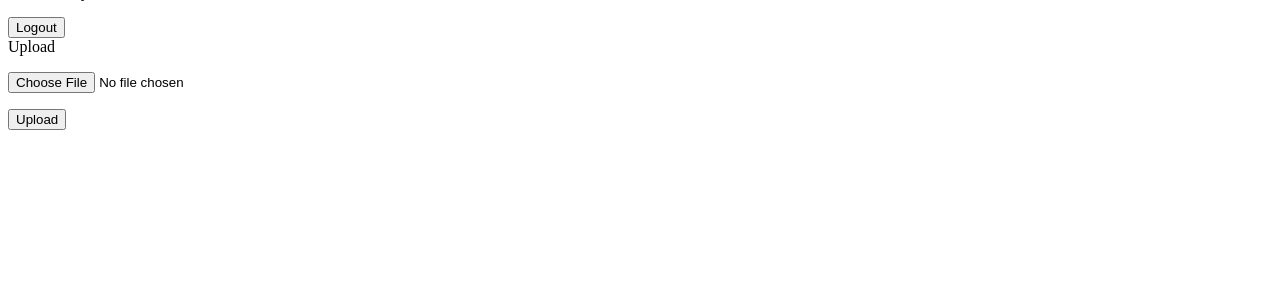
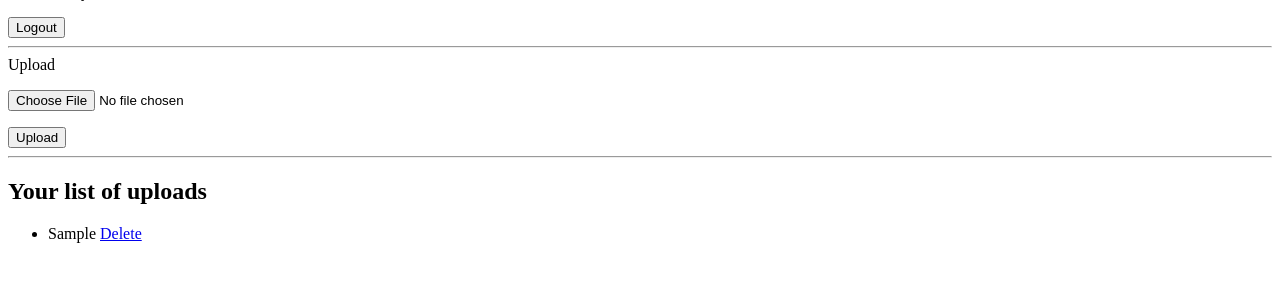
Before and after one commit to LizhangX/auto_belt_grader, a Django app: template apps/auto_belt_grader/templates/login_registration_app/success.html in a window 1280 px wide. Shown: the part 97-379 px from the top of the page. Run offline with Django 3.2, Linux system fonts and the light colour scheme; the template is opened without the code that fills it: values that come from a table or form of the project are taken from there, others are empty; data comes from the database, SQL or seed files in the repository; both versions use the stored data as it was after the commit; tables that the repository leaves empty hold one stand-in row (values such as "Sample post"); parts of the project's set-up code (start-up, migrations or seed data) failed here and were passed over.

Commit message:
added delete function for uploaded files

```diff
--- a/apps/auto_belt_grader/templates/login_registration_app/success.html
+++ b/apps/auto_belt_grader/templates/login_registration_app/success.html
@@ -10,7 +10,7 @@
         <h1>Success! Welcome, {{current_user.name}}!</h1>
         <p>Successfully {{request.session.status}} !</p>
         <a href="/logout"><button type="">Logout</button></a>
-
+        <hr>
         <form action="/upload" method="post" enctype="multipart/form-data">
             {% csrf_token %}
             <label>Upload</label>
@@ -19,5 +19,14 @@
             <p></p>
             <input type="submit" value="Upload">
         </form>
+        <hr>
+        <h2>Your list of uploads</h2>
+
+        {% for upload in uploads %}
+            <ul>
+                <li>{{ upload.upload.name }} <a href="/delete/{{ upload.id }}">Delete</a></li>
+            </ul>
+        {% endfor %}
+
     </body>
 </html>
--- a/apps/auto_belt_grader/urls.py
+++ b/apps/auto_belt_grader/urls.py
@@ -9,7 +9,8 @@ urlpatterns = [
     url(r'^login$', views.login),
     url(r'^reg$', views.reg),
     url(r'^logout$', views.logout),
-    url(r'^upload$', views.upload)
+    url(r'^upload$', views.upload),
+    url(r'^delete/(?P<upload_id>\d+)$', views.delete_upload)
 
 ]
 
```
Also changed, not shown: apps/auto_belt_grader/views.py (+12 -1 lines), db.sqlite3, 3 other files.
